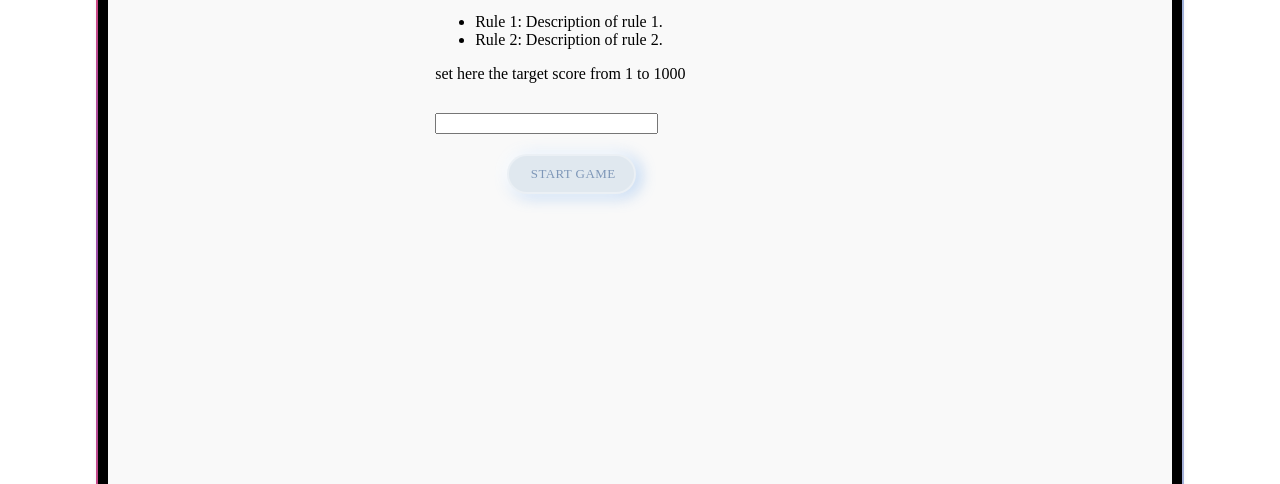
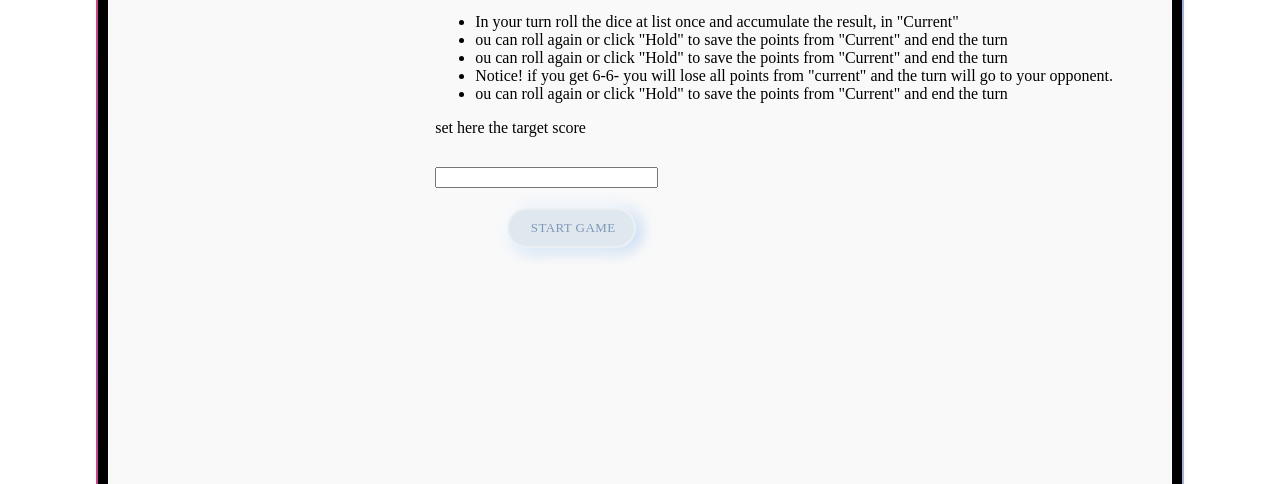
Before and after one commit to nahum22/dice-game, a plain HTML site: page index.html in a window 1280 px wide. Shown: the part 148-632 px from the top of the page. Drawn offline with Linux system fonts and the light colour scheme; no server answers.

Commit message:
adding rules

```diff
--- a/index.html
+++ b/index.html
@@ -15,10 +15,31 @@
         <h2>Game Instructions</h2>
         <p>Here are the rules of the game:</p>
         <ul>
-          <li>Rule 1: Description of rule 1.</li>
-          <li>Rule 2: Description of rule 2.</li>
+          <li>
+            In your turn roll the dice at list once and accumulate the result,
+            in "Current"
+          </li>
+          <li>
+            ou can roll again or click "Hold" to save the points from "Current"
+            and end the turn
+          </li>
+
+          <li>
+            ou can roll again or click "Hold" to save the points from "Current"
+            and end the turn
+          </li>
+
+          <li>
+            Notice! if you get 6-6- you will lose all points from "current" and
+            the turn will go to your opponent.
+          </li>
+
+          <li>
+            ou can roll again or click "Hold" to save the points from "Current"
+            and end the turn
+          </li>
         </ul>
-        <div>set here the target score from 1 to 1000</div>
+        <div>set here the target score</div>
         <input type="number" id="targetScore" min="1" max="1000" />
         <button id="set-score-btn">start game</button>
       </div>
```
